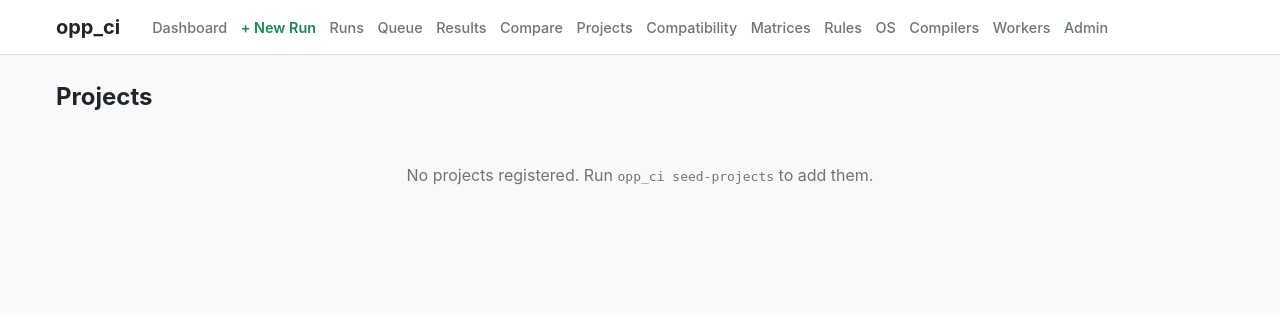
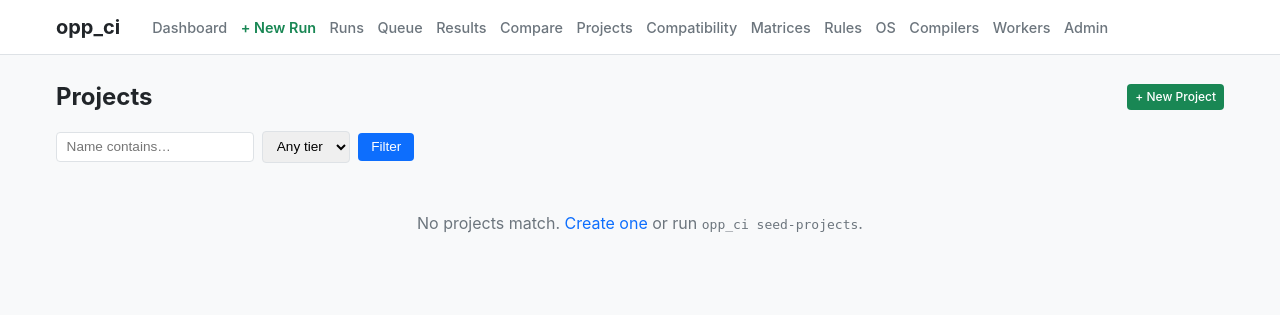
Before and after one commit to omnetpp/opp_ci, a FastAPI app: page /projects in a window 1280 px wide. Shown: the top 315 px of the page. Run offline with FastAPI, Linux system fonts and the light colour scheme.

Commit message:
Unify CRUD pattern for projects, matrices, OSs, and compilers
Each list page now offers filtering, clickable rows that open the
detail view, a per-row delete action, and a separate /new creation
page. Adds OS and compiler detail pages and project delete; drops the
inline create forms and the admin's Register Project form.

```diff
--- a/opp_ci/web/app.py
+++ b/opp_ci/web/app.py
@@ -650,14 +650,23 @@ def run_detail(request: Request, run_id: int):
 
 
 @app.get("/projects", response_class=HTMLResponse)
-def projects_list(request: Request):
+def projects_list(
+    request: Request,
+    name: str = Query(default=None),
+    tier: str = Query(default=None),
+):
     session = SessionLocal()
     try:
-        projects = session.execute(
-            select(Project).order_by(Project.tier, Project.name)
-        ).scalars().all()
+        query = select(Project).order_by(Project.tier, Project.name)
+        if name:
+            query = query.where(Project.name.ilike(f"%{name}%"))
+        if tier:
+            try:
+                query = query.where(Project.tier == int(tier))
+            except ValueError:
+                pass
+        projects = session.execute(query).scalars().all()
 
-        # Collect run counts and last status per project
         run_counts = {}
         last_status = {}
         for p in projects:
@@ -677,7 +686,67 @@ def projects_list(request: Request):
             "projects": projects,
             "run_counts": run_counts,
             "last_status": last_status,
+            "filter_name": name or "",
+            "filter_tier": tier or "",
         })
+    finally:
+        session.close()
+
+
+@app.get("/projects/new", response_class=HTMLResponse)
+def project_new_form(request: Request, error: str = Query(default=None)):
+    return templates.TemplateResponse(request, "project_new.html", {
+        "error": error,
+    })
+
+
+@app.post("/projects/new")
+def project_new_submit(
+    name: str = Form(...),
+    opp_env_name: str = Form(default=""),
+    github_owner: str = Form(default=""),
+    github_repo: str = Form(default=""),
+    git_url: str = Form(default=""),
+    tier: int = Form(default=2),
+):
+    session = SessionLocal()
+    try:
+        existing = session.execute(
+            select(Project).where(Project.name == name)
+        ).scalar_one_or_none()
+        if existing:
+            return RedirectResponse(url="/projects/new?error=Project+already+exists", status_code=303)
+
+        project = Project(
+            name=name,
+            opp_env_name=opp_env_name or None,
+            github_owner=github_owner or None,
+            github_repo=github_repo or None,
+            git_url=git_url or None,
+            tier=tier,
+        )
+        session.add(project)
+        session.commit()
+        return RedirectResponse(url=f"/projects/{project.name}", status_code=303)
+    finally:
+        session.close()
+
+
+@app.post("/projects/{name}/delete")
+def project_delete(name: str):
+    session = SessionLocal()
+    try:
+        project = session.execute(
+            select(Project).where(Project.name == name)
+        ).scalar_one_or_none()
+        if project:
+            for v in session.execute(select(Version).where(Version.project_id == project.id)).scalars().all():
+                session.delete(v)
+            for r in session.execute(select(AutoTestRule).where(AutoTestRule.project_id == project.id)).scalars().all():
+                session.delete(r)
+            session.delete(project)
+            session.commit()
+        return RedirectResponse(url="/projects", status_code=303)
     finally:
         session.close()
 
@@ -767,14 +836,21 @@ def compatibility_page(request: Request, project_name: str):
 
 
 @app.get("/matrices", response_class=HTMLResponse)
-def matrices_list(request: Request):
+def matrices_list(
+    request: Request,
+    name: str = Query(default=None),
+    project: str = Query(default=None),
+    error: str = Query(default=None),
+):
     session = SessionLocal()
     try:
-        matrices = session.execute(
-            select(TestMatrix).order_by(TestMatrix.id)
-        ).scalars().all()
+        query = select(TestMatrix).order_by(TestMatrix.id)
+        if name:
+            query = query.where(TestMatrix.name.ilike(f"%{name}%"))
+        if project:
+            query = query.where(TestMatrix.project.ilike(f"%{project}%"))
+        matrices = session.execute(query).scalars().all()
 
-        # Count runs per matrix
         run_counts = {}
         for m in matrices:
             count = session.execute(
@@ -785,6 +861,22 @@ def matrices_list(request: Request):
         return templates.TemplateResponse(request, "matrices.html", {
             "matrices": matrices,
             "run_counts": run_counts,
+            "filter_name": name or "",
+            "filter_project": project or "",
+            "error": error,
+        })
+    finally:
+        session.close()
+
+
+@app.get("/matrices/new", response_class=HTMLResponse)
+def matrix_new_form(request: Request, error: str = Query(default=None)):
+    session = SessionLocal()
+    try:
+        projects = session.execute(select(Project).order_by(Project.name)).scalars().all()
+        return templates.TemplateResponse(request, "matrix_new.html", {
+            "projects": projects,
+            "error": error,
         })
     finally:
         session.close()
@@ -832,7 +924,7 @@ def matrix_create(
             config = json.loads(config_json) if config_json.strip() else {}
         except json.JSONDecodeError:
             return RedirectResponse(
-                url="/matrices?error=Invalid+JSON",
+                url="/matrices/new?error=Invalid+JSON",
                 status_code=303,
             )
 
@@ -841,7 +933,7 @@ def matrix_create(
         ).scalar_one_or_none()
         if existing:
             return RedirectResponse(
-                url="/matrices?error=Matrix+already+exists",
+                url="/matrices/new?error=Matrix+already+exists",
                 status_code=303,
             )
 
@@ -872,27 +964,60 @@ def matrix_delete(matrix_id: int):
 
 
 @app.get("/os", response_class=HTMLResponse)
-def os_list(request: Request):
+def os_list(
+    request: Request,
+    name: str = Query(default=None),
+    version: str = Query(default=None),
+    arch: str = Query(default=None),
+):
     session = SessionLocal()
     try:
-        os_entries = session.execute(
-            select(OS).order_by(OS.name, OS.version)
-        ).scalars().all()
+        query = select(OS).order_by(OS.name, OS.version)
+        if name:
+            query = query.where(OS.name.ilike(f"%{name}%"))
+        if version:
+            query = query.where(OS.version.ilike(f"%{version}%"))
+        if arch:
+            query = query.where(OS.arch.ilike(f"%{arch}%"))
+        os_entries = session.execute(query).scalars().all()
 
         return templates.TemplateResponse(request, "os.html", {
             "os_entries": os_entries,
+            "filter_name": name or "",
+            "filter_version": version or "",
+            "filter_arch": arch or "",
         })
     finally:
         session.close()
 
 
-@app.post("/os/create")
-def os_create(name: str = Form(...), version: str = Form(default=""), arch: str = Form(default="x86_64")):
+@app.get("/os/new", response_class=HTMLResponse)
+def os_new_form(request: Request):
+    return templates.TemplateResponse(request, "os_new.html", {})
+
+
+@app.post("/os/new")
+def os_new_submit(name: str = Form(...), version: str = Form(default=""), arch: str = Form(default="x86_64")):
     session = SessionLocal()
     try:
-        session.add(OS(name=name, version=version or None, arch=arch or "x86_64"))
+        entry = OS(name=name, version=version or None, arch=arch or "x86_64")
+        session.add(entry)
         session.commit()
-        return RedirectResponse(url="/os", status_code=303)
+        return RedirectResponse(url=f"/os/{entry.id}", status_code=303)
+    finally:
+        session.close()
+
+
+@app.get("/os/{os_id}", response_class=HTMLResponse)
+def os_detail(request: Request, os_id: int):
+    session = SessionLocal()
+    try:
+        entry = session.execute(select(OS).where(OS.id == os_id)).scalar_one_or_none()
+        if entry is None:
+            return HTMLResponse("<h1>OS not found</h1>", status_code=404)
+        return templates.TemplateResponse(request, "os_detail.html", {
+            "os": entry,
+        })
     finally:
         session.close()
 
@@ -911,27 +1036,56 @@ def os_delete(os_id: int):
 
 
 @app.get("/compilers", response_class=HTMLResponse)
-def compilers_list(request: Request):
+def compilers_list(
+    request: Request,
+    name: str = Query(default=None),
+    version: str = Query(default=None),
+):
     session = SessionLocal()
     try:
-        compilers = session.execute(
-            select(Compiler).order_by(Compiler.name, Compiler.version)
-        ).scalars().all()
+        query = select(Compiler).order_by(Compiler.name, Compiler.version)
+        if name:
+            query = query.where(Compiler.name.ilike(f"%{name}%"))
+        if version:
+            query = query.where(Compiler.version.ilike(f"%{version}%"))
+        compilers = session.execute(query).scalars().all()
 
         return templates.TemplateResponse(request, "compilers.html", {
             "compilers": compilers,
+            "filter_name": name or "",
+            "filter_version": version or "",
         })
     finally:
         session.close()
 
 
-@app.post("/compilers/create")
-def compiler_create(name: str = Form(...), version: str = Form(default="")):
+@app.get("/compilers/new", response_class=HTMLResponse)
+def compiler_new_form(request: Request):
+    return templates.TemplateResponse(request, "compiler_new.html", {})
+
+
+@app.post("/compilers/new")
+def compiler_new_submit(name: str = Form(...), version: str = Form(default="")):
     session = SessionLocal()
     try:
-        session.add(Compiler(name=name, version=version or None))
+        entry = Compiler(name=name, version=version or None)
+        session.add(entry)
         session.commit()
-        return RedirectResponse(url="/compilers", status_code=303)
+        return RedirectResponse(url=f"/compilers/{entry.id}", status_code=303)
+    finally:
+        session.close()
+
+
+@app.get("/compilers/{compiler_id}", response_class=HTMLResponse)
+def compiler_detail(request: Request, compiler_id: int):
+    session = SessionLocal()
+    try:
+        entry = session.execute(select(Compiler).where(Compiler.id == compiler_id)).scalar_one_or_none()
+        if entry is None:
+            return HTMLResponse("<h1>Compiler not found</h1>", status_code=404)
+        return templates.TemplateResponse(request, "compiler_detail.html", {
+            "compiler": entry,
+        })
     finally:
         session.close()
 
--- a/opp_ci/web/templates/projects.html
+++ b/opp_ci/web/templates/projects.html
@@ -1,7 +1,21 @@
 {% extends "base.html" %}
 {% block title %}opp_ci — Projects{% endblock %}
 {% block content %}
-<h2 style="margin-bottom: 1rem;">Projects</h2>
+<div style="display:flex; justify-content:space-between; align-items:center; margin-bottom:1rem;">
+    <h2>Projects</h2>
+    <a href="/projects/new" class="btn btn-success btn-sm">+ New Project</a>
+</div>
+
+<form method="get" action="/projects" class="filters">
+    <input type="text" name="name" value="{{ filter_name }}" placeholder="Name contains…">
+    <select name="tier">
+        <option value="">Any tier</option>
+        <option value="1" {% if filter_tier == "1" %}selected{% endif %}>Tier 1</option>
+        <option value="2" {% if filter_tier == "2" %}selected{% endif %}>Tier 2</option>
+    </select>
+    <button type="submit">Filter</button>
+    {% if filter_name or filter_tier %}<a href="/projects" class="btn btn-secondary btn-sm">Clear</a>{% endif %}
+</form>
 
 {% if projects %}
 <table>
@@ -14,27 +28,38 @@
             <th>Dependencies</th>
             <th>Last Status</th>
             <th>Runs</th>
+            <th></th>
         </tr>
     </thead>
     <tbody>
         {% for p in projects %}
-        <tr>
-            <td><a href="/projects/{{ p.name }}">{{ p.name }}</a></td>
+        <tr data-href="/projects/{{ p.name }}" style="cursor:pointer;">
+            <td>{{ p.name }}</td>
             <td>{{ p.tier }}</td>
             <td>{{ p.opp_env_name or "-" }}</td>
             <td>
                 {% if p.github_owner and p.github_repo %}
-                <a href="https://github.com/{{ p.github_owner }}/{{ p.github_repo }}">{{ p.github_owner }}/{{ p.github_repo }}</a>
+                <a href="https://github.com/{{ p.github_owner }}/{{ p.github_repo }}" onclick="event.stopPropagation()">{{ p.github_owner }}/{{ p.github_repo }}</a>
                 {% else %}-{% endif %}
             </td>
             <td>{{ p.dependency_names|join(", ") if p.dependency_names else "-" }}</td>
             <td>{% if last_status.get(p.name) %}<span class="badge badge-{{ last_status[p.name] }}">{{ last_status[p.name] }}</span>{% else %}-{% endif %}</td>
             <td>{{ run_counts.get(p.name, 0) }}</td>
+            <td onclick="event.stopPropagation()">
+                <form method="post" action="/projects/{{ p.name }}/delete" class="inline-form">
+                    <button type="submit" class="btn btn-danger btn-sm" onclick="return confirm('Delete project {{ p.name }} and its versions/rules?')">Delete</button>
+                </form>
+            </td>
         </tr>
         {% endfor %}
     </tbody>
 </table>
+<script>
+document.querySelectorAll("tr[data-href]").forEach(row => {
+    row.addEventListener("click", () => { window.location = row.dataset.href; });
+});
+</script>
 {% else %}
-<p class="empty">No projects registered. Run <code>opp_ci seed-projects</code> to add them.</p>
+<p class="empty">No projects match. <a href="/projects/new">Create one</a> or run <code>opp_ci seed-projects</code>.</p>
 {% endif %}
 {% endblock %}
```
Also changed, not shown: opp_ci/web/templates/admin.html (+0 -20 lines), opp_ci/web/templates/compiler_detail.html (added, +21 -0 lines), opp_ci/web/templates/compiler_new.html (added, +24 -0 lines), opp_ci/web/templates/compilers.html (+20 -22 lines), opp_ci/web/templates/matrices.html (+25 -38 lines), opp_ci/web/templates/matrix_new.html (added, +46 -0 lines), opp_ci/web/templates/os.html (+21 -26 lines), opp_ci/web/templates/os_detail.html (added, +22 -0 lines), opp_ci/web/templates/os_new.html (added, +28 -0 lines), opp_ci/web/templates/project_detail.html (+6 -1 lines), opp_ci/web/templates/project_new.html (added, +49 -0 lines).
